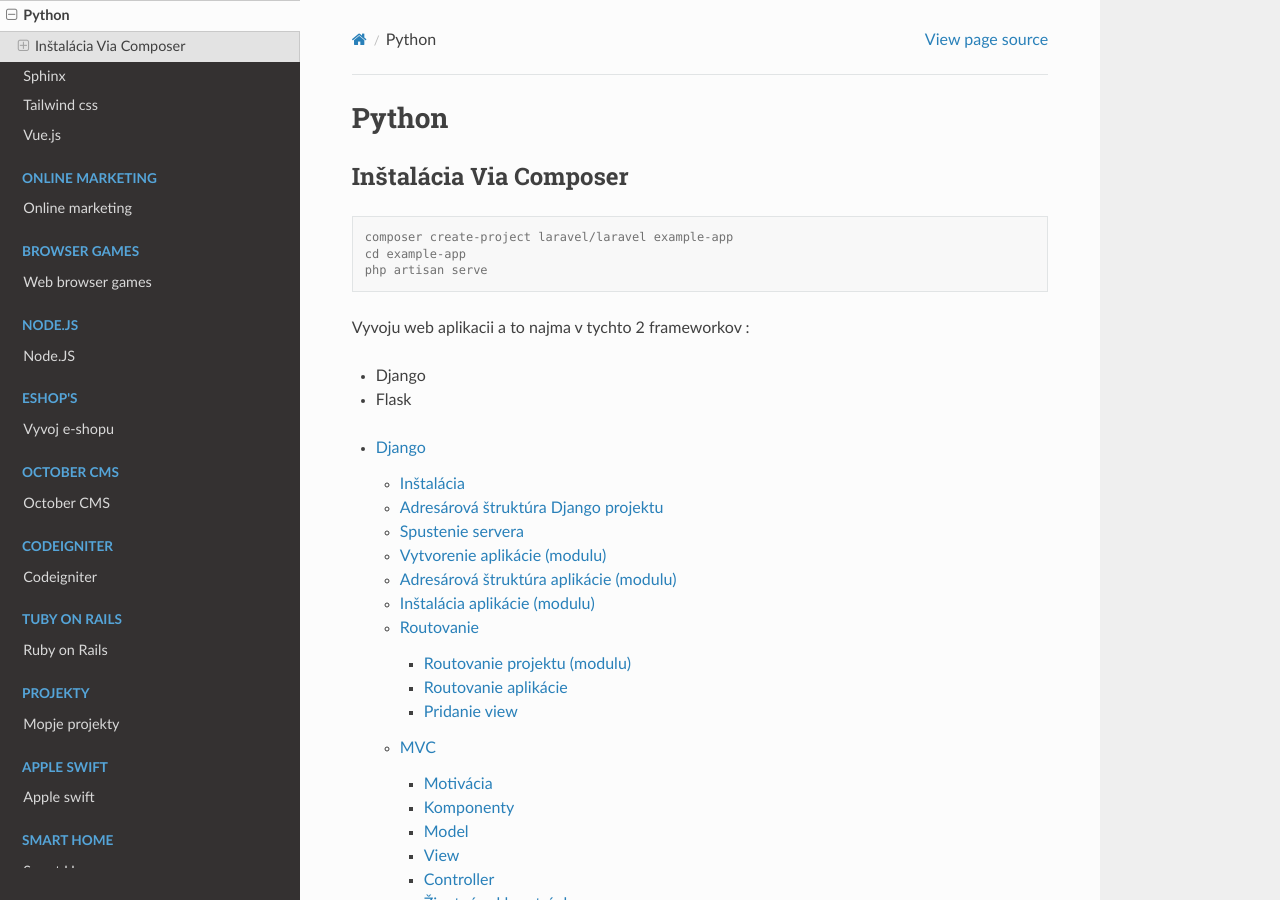
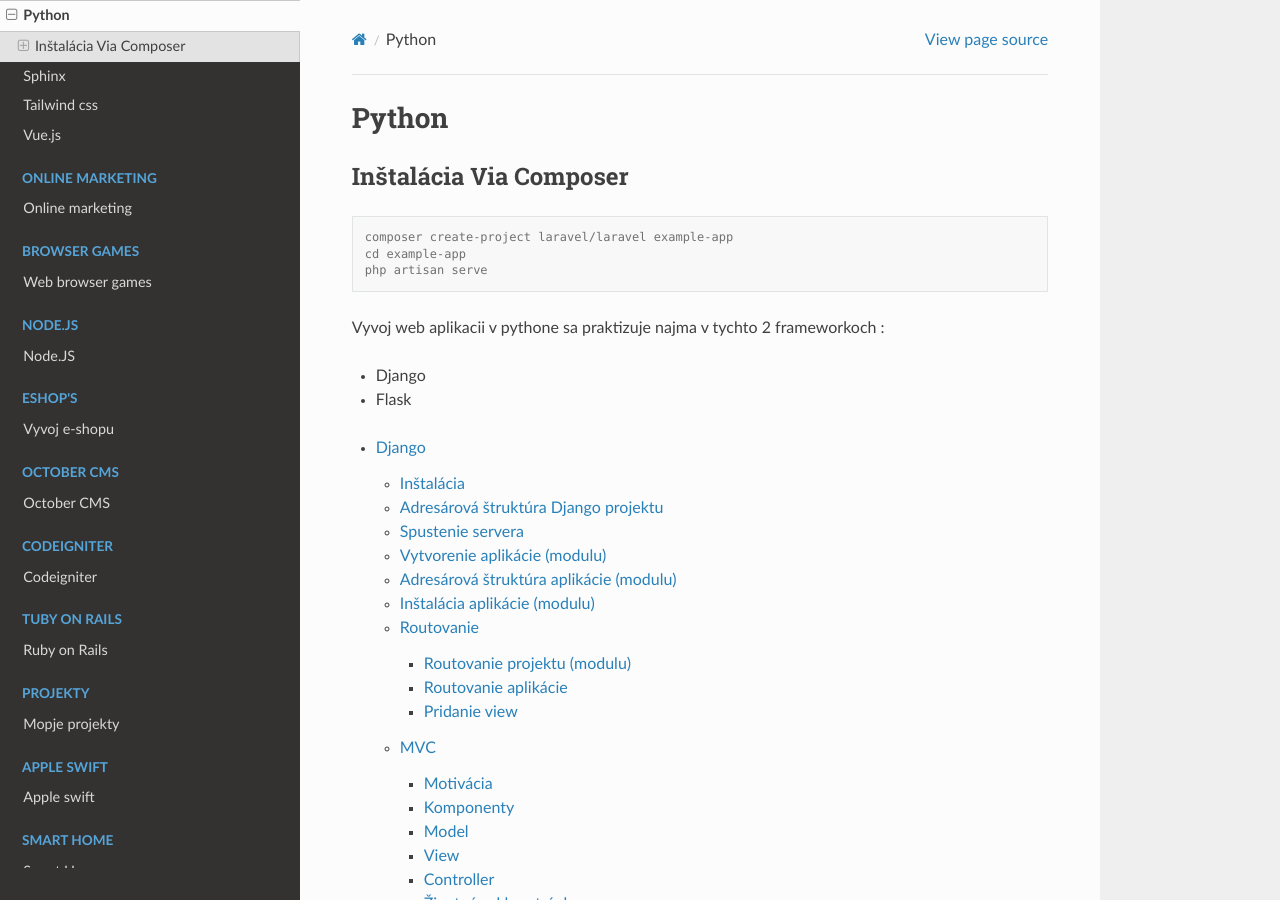
Before and after one commit to Lacike33/RTD_Wiki, a Sphinx documentation site: the page built from docs/source/web/python/index.rst, in a window 1280 px wide and 900 px high. Built offline with Sphinx 7.4.7 and the Read the Docs theme 2.0.0, drawn with Linux system fonts in a browser that asks for light colours; pages that are not in the unit, such as notebooks, are missing from menus.

Commit message:
Doplnenie Python suboru.

```diff
--- a/docs/source/web/python/index.rst
+++ b/docs/source/web/python/index.rst
@@ -11,7 +11,7 @@
 	cd example-app
 	php artisan serve
 
-Vyvoju web aplikacii a to najma v tychto 2 frameworkov :
+Vyvoj web aplikacii v pythone sa praktizuje najma v tychto 2 frameworkoch :
 
 * Django
 * Flask
```
